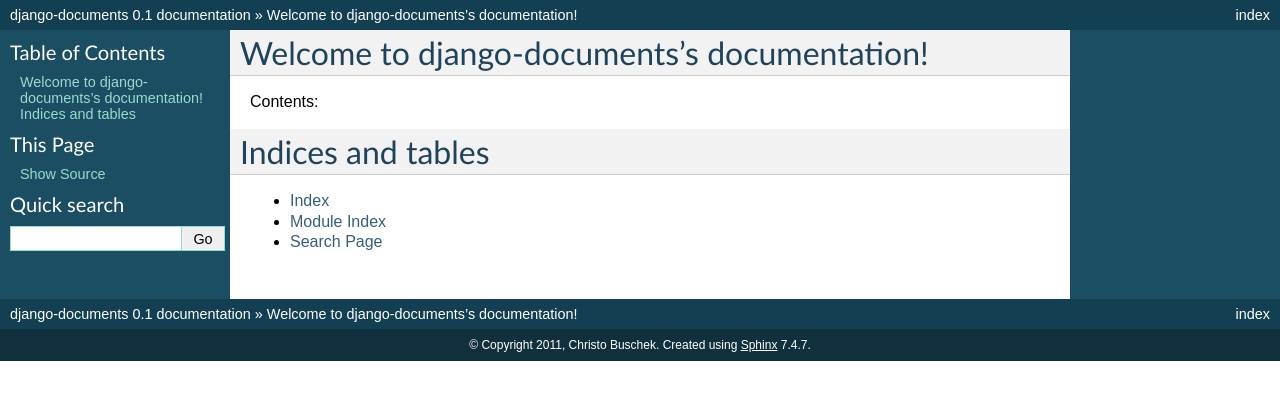
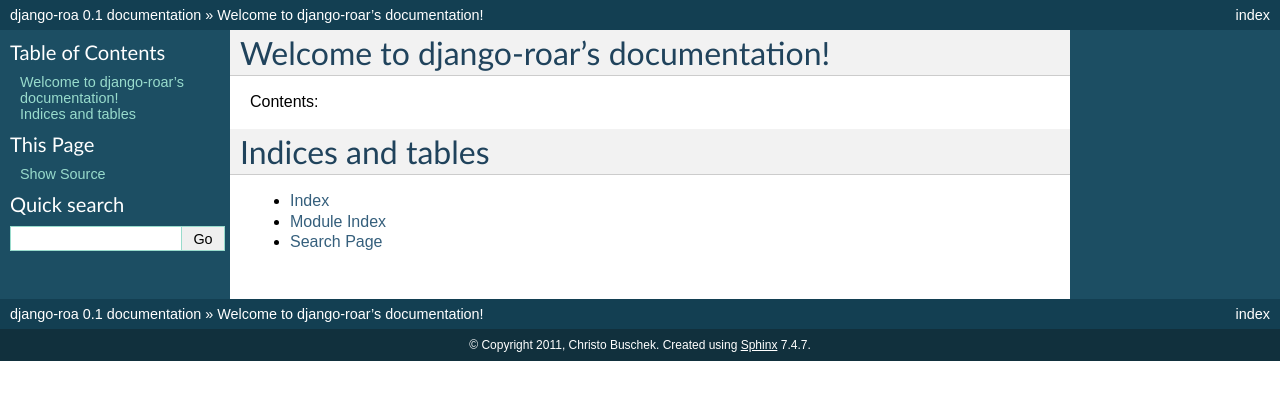
Before and after one commit to bendavis78/python-docar, a Sphinx documentation site: the page built from docs/index.rst, in a window 1280 px wide. Shown: the top 400 px of the page. Built offline with Sphinx 7.4.7, drawn with Linux system fonts in a browser that asks for light colours.

Commit message:
Renamed project in the docs.

```diff
--- a/docs/conf.py
+++ b/docs/conf.py
@@ -1,6 +1,6 @@
 # -*- coding: utf-8 -*-
 #
-# django-documents documentation build configuration file, created by
+# django-roa documentation build configuration file, created by
 # sphinx-quickstart on Sat Dec 17 18:44:13 2011.
 #
 # This file is execfile()d with the current directory set to its containing dir.
@@ -40,7 +40,7 @@
 master_doc = 'index'
 
 # General information about the project.
-project = u'django-documents'
+project = u'django-roa'
 copyright = u'2011, Christo Buschek'
 
 # The version info for the project you're documenting, acts as replacement for
@@ -164,7 +164,7 @@
 #html_file_suffix = None
 
 # Output file base name for HTML help builder.
-htmlhelp_basename = 'django-documentsdoc'
+htmlhelp_basename = 'django-roadoc'
 
 
 # -- Options for LaTeX output --------------------------------------------------
@@ -183,7 +183,7 @@
 # Grouping the document tree into LaTeX files. List of tuples
 # (source start file, target name, title, author, documentclass [howto/manual]).
 latex_documents = [
-  ('index', 'django-documents.tex', u'django-documents Documentation',
+  ('index', 'django-roa.tex', u'django-documents Documentation',
    u'Christo Buschek', 'manual'),
 ]
 
@@ -213,7 +213,7 @@
 # One entry per manual page. List of tuples
 # (source start file, name, description, authors, manual section).
 man_pages = [
-    ('index', 'django-documents', u'django-documents Documentation',
+    ('index', 'django-roa', u'django-documents Documentation',
      [u'Christo Buschek'], 1)
 ]
 
@@ -227,8 +227,8 @@
 # (source start file, target name, title, author,
 #  dir menu entry, description, category)
 texinfo_documents = [
-  ('index', 'django-documents', u'django-documents Documentation',
-   u'Christo Buschek', 'django-documents', 'One line description of project.',
+  ('index', 'django-roa', u'django-documents Documentation',
+   u'Christo Buschek', 'django-roa', 'One line description of project.',
    'Miscellaneous'),
 ]
 
--- a/docs/index.rst
+++ b/docs/index.rst
@@ -1,9 +1,9 @@
-.. django-documents documentation master file, created by
+.. django-roar documentation master file, created by
    sphinx-quickstart on Sat Dec 17 18:44:13 2011.
    You can adapt this file completely to your liking, but it should at least
    contain the root `toctree` directive.
 
-Welcome to django-documents's documentation!
+Welcome to django-roar's documentation!
 ============================================
 
 Contents:
```
